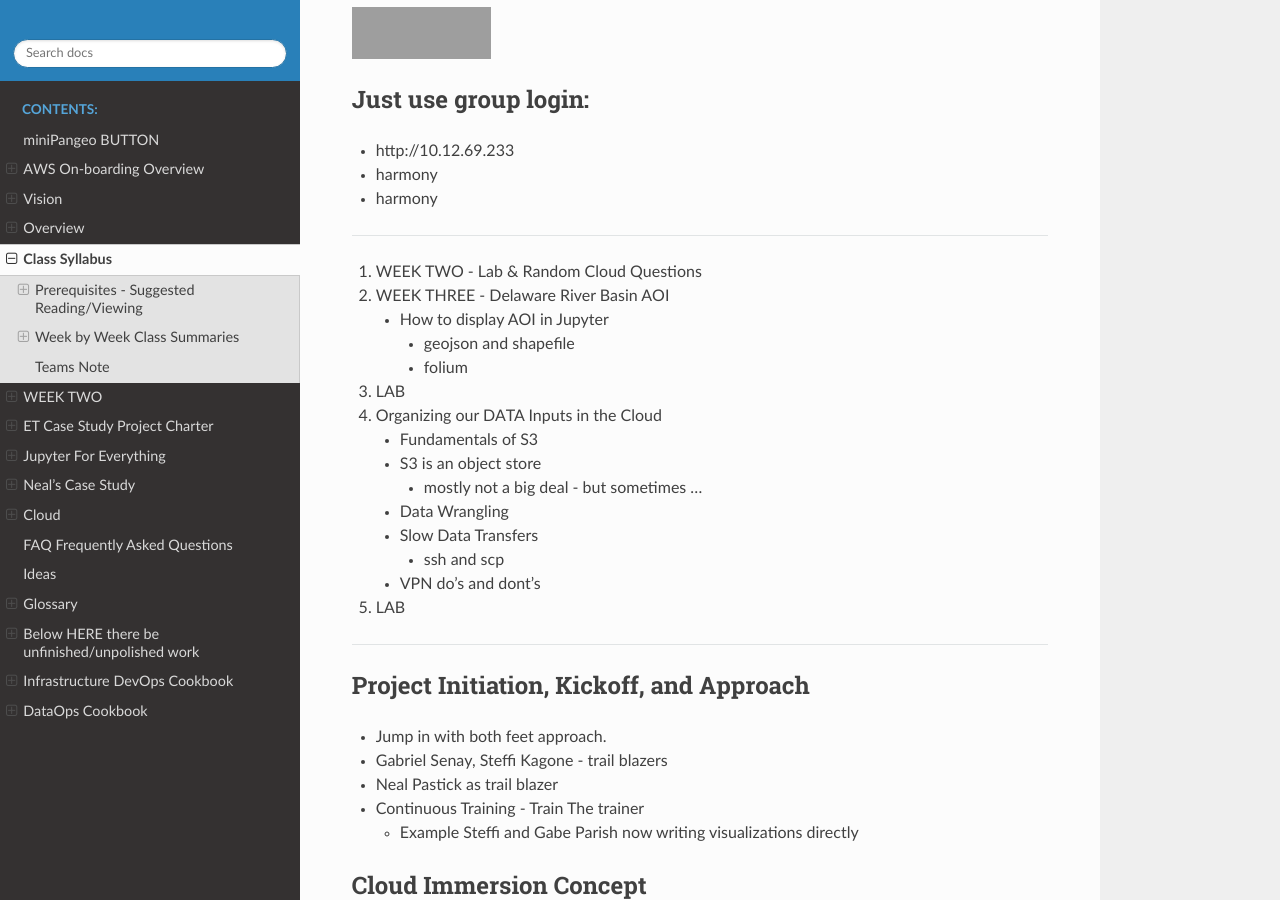
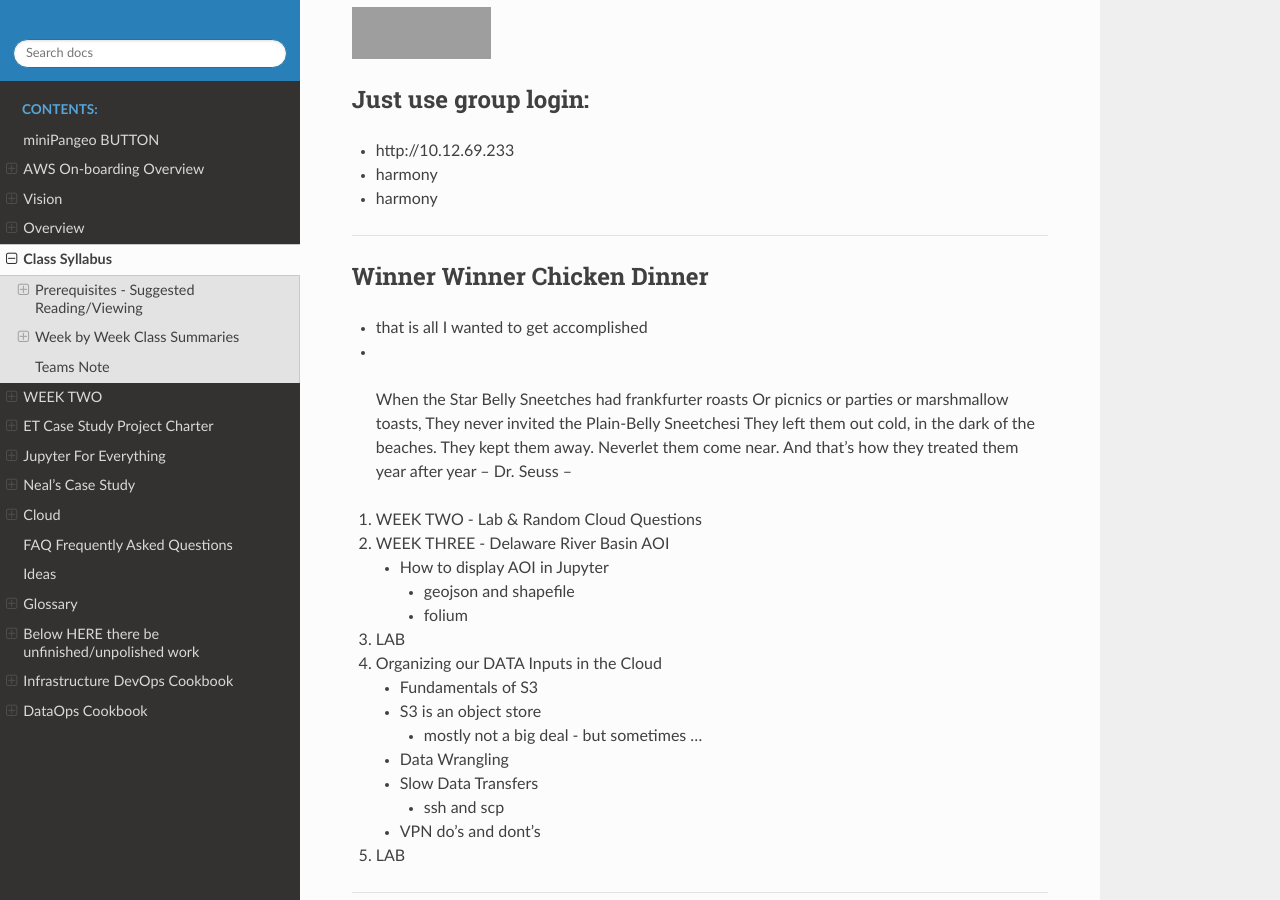
Before and after one commit to tonybutzer/harmony, a Sphinx documentation site: the page built from documentation/source/00weekbyweek.md, in a window 1280 px wide and 900 px high, scrolled down 6635 px. Built offline with Sphinx 7.4.7 and the Read the Docs theme 2.0.0, drawn with Linux system fonts in a browser that asks for light colours; pages that are not in the unit, such as notebooks, are missing from menus; grey boxes are pictures that could not be loaded.

Commit message:
automatic git update from Makefile

```diff
--- a/documentation/source/00weekbyweek.md
+++ b/documentation/source/00weekbyweek.md
@@ -220,6 +220,19 @@ science_joy = 1 * ec2 + docker * 1e3
 - harmony
 ---
 
+## Winner Winner Chicken Dinner
+- that is all I wanted to get accomplished
+-
+
+> When the Star Belly Sneetches had frankfurter roasts
+> Or picnics or parties or marshmallow toasts,
+> They never invited the Plain-Belly Sneetchesi
+> They left them out cold, in the dark of the beaches.
+> They kept them away.
+> Neverlet them come near.
+> And that’s how they treated them year after year
+> -- Dr. Seuss --
+
 
 
 1. WEEK TWO - Lab & Random Cloud Questions
```
